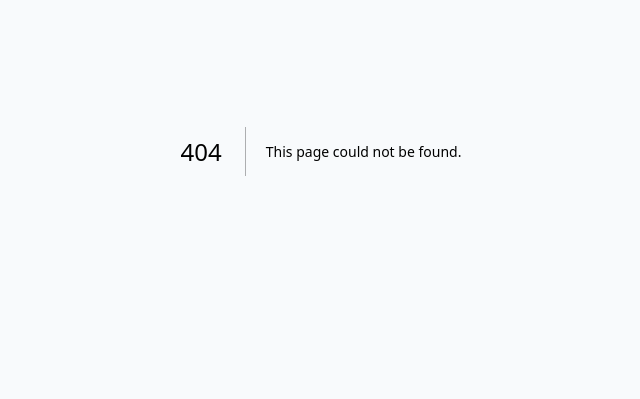
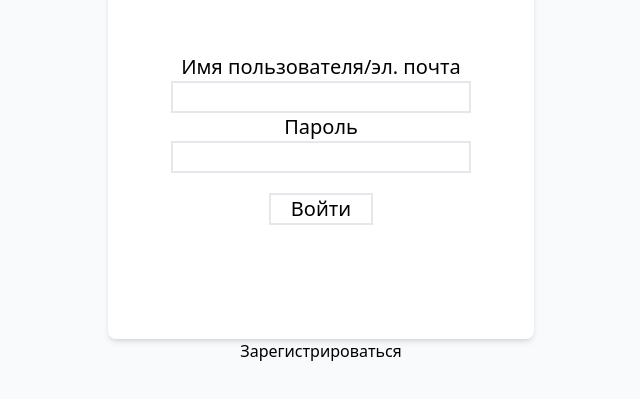
Before and after one commit to Damego/anime-ru-frontend, a Next.js app: page /auth in a window 1280 px wide. Before the commit this address had no page. Shown: the part 249-648 px from the top of the page, without its empty margins (319-959 px from the left). Built offline with nearby package versions, Linux system fonts and the light colour scheme.

Commit message:
feat: implement basic auth page

```diff
--- /dev/null
+++ b/src/app/auth/page.jsx
@@ -0,0 +1,109 @@
+"use client";
+
+import { useState, useEffect } from "react";
+import { redirect } from "next/navigation";
+
+const inputClassName = "border-2";
+import httpClient from "@/app/api/httpClient";
+
+
+function LoginForm({ setLoginInput, setPasswordInput, makeAuth }) {
+  return (
+    <>
+      <label>Имя пользователя/эл. почта</label>
+      <input
+        className={inputClassName}
+        onChange={(login) => setLoginInput(login.target.value)}
+      />
+      <label>Пароль</label>
+      <input
+        className={inputClassName}
+        onChange={(password) => setPasswordInput(password.target.value)}
+      />
+
+      <button className={"mt-5 border-2 px-5"} onClick={makeAuth}>
+        Войти
+      </button>
+    </>
+  );
+}
+
+function RegisterForm({
+  setLoginInput,
+  setEmailInput,
+  setPasswordInput,
+  makeAuth,
+}) {
+  return (
+      <>
+        <label>Имя пользователя</label>
+        <input
+          className={inputClassName}
+          onChange={(login) => setLoginInput(login.target.value)}
+        />
+        <label>Электронная почта</label>
+        <input
+          className={inputClassName}
+          onChange={(email) => setEmailInput(email.target.value)}
+        />
+        <label>Пароль</label>
+        <input
+          className={inputClassName}
+          onChange={(password) => setPasswordInput(password.target.value)}
+        />
+
+        <button className={"mt-5 border-2 px-5"} onClick={makeAuth}>
+          Зарегистрироваться
+        </button>
+      </>
+  );
+}
+
+export default function Page() {
+  const [isLoginForm, toggleForm] = useState(true);
+  const [loginInput, setLoginInput] = useState("");
+  const [emailInput, setEmailInput] = useState("");
+  const [passwordInput, setPasswordInput] = useState("");
+
+  const login = async () => {
+    await httpClient.login(loginInput, passwordInput);
+  };
+
+  const register = async () => {
+    const response = await httpClient.register(loginInput, emailInput, passwordInput);
+  };
+
+  return (
+    <div
+      className={"flex h-screen w-screen flex-col items-center justify-center"}
+    >
+      <div
+        className={
+          "flex h-1/2 w-1/3 flex-col items-center justify-center rounded-lg bg-white text-xl shadow-md"
+        }
+      >
+        {isLoginForm ? (
+          <LoginForm
+            setLoginInput={(loginInputText) => setLoginInput(loginInputText)}
+            setPasswordInput={(passwordInputText) =>
+              setPasswordInput(passwordInputText)
+            }
+            makeAuth={login}
+          />
+        ) : (
+          <RegisterForm
+            setLoginInput={(loginInputText) => setLoginInput(loginInputText)}
+            setEmailInput={(emailInputText) => setEmailInput(emailInputText)}
+            setPasswordInput={(passwordInputText) =>
+              setPasswordInput(passwordInputText)
+            }
+            makeAuth={register}
+          />
+        )}
+      </div>
+      <div onClick={() => toggleForm(!isLoginForm)}>
+        {isLoginForm ? "Зарегистрироваться" : "Уже есть аккаунт? Войти"}
+      </div>
+    </div>
+  );
+}
```
